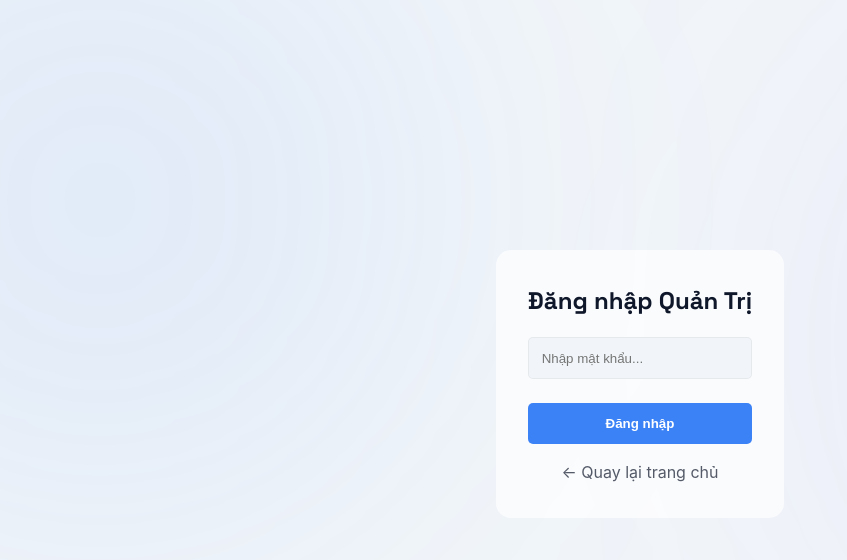
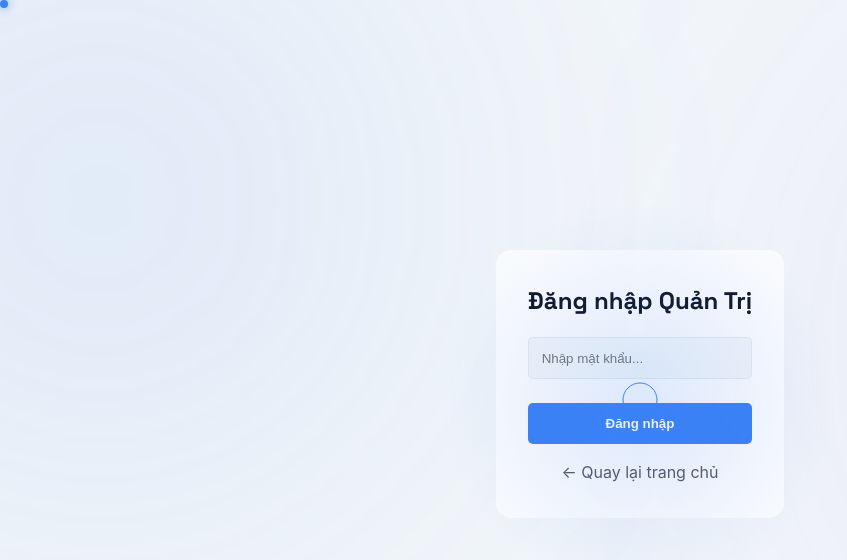
Before and after one commit to nok2k4/my-portfolio, a React (Vite) app: page /admin in a window 1280 px wide. Shown: the top 560 px of the page, without its empty margins (0-847 px from the left). Built offline with nearby package versions, Linux system fonts and the light colour scheme.

Commit message:
Sửa lỗi tàng hình con trỏ chuột trong trang Admin

```diff
--- a/src/App.jsx
+++ b/src/App.jsx
@@ -3,12 +3,14 @@ import { BrowserRouter as Router, Routes, Route } from 'react-router-dom';
 import { DataProvider } from './DataContext';
 import Home from './Home';
 import Admin from './Admin';
+import CustomCursor from './CustomCursor';
 import './index.css';
 
 function App() {
   return (
     <DataProvider>
       <Router>
+        <CustomCursor />
         <Routes>
           <Route path="/" element={<Home />} />
           <Route path="/admin" element={<Admin />} />
--- a/src/Home.jsx
+++ b/src/Home.jsx
@@ -66,7 +66,6 @@ function Home() {
 
   return (
     <>
-      <CustomCursor />
       <FacebookChat />
       <header className="header">
         <div className="logo">Ngọc Tech</div>
```
